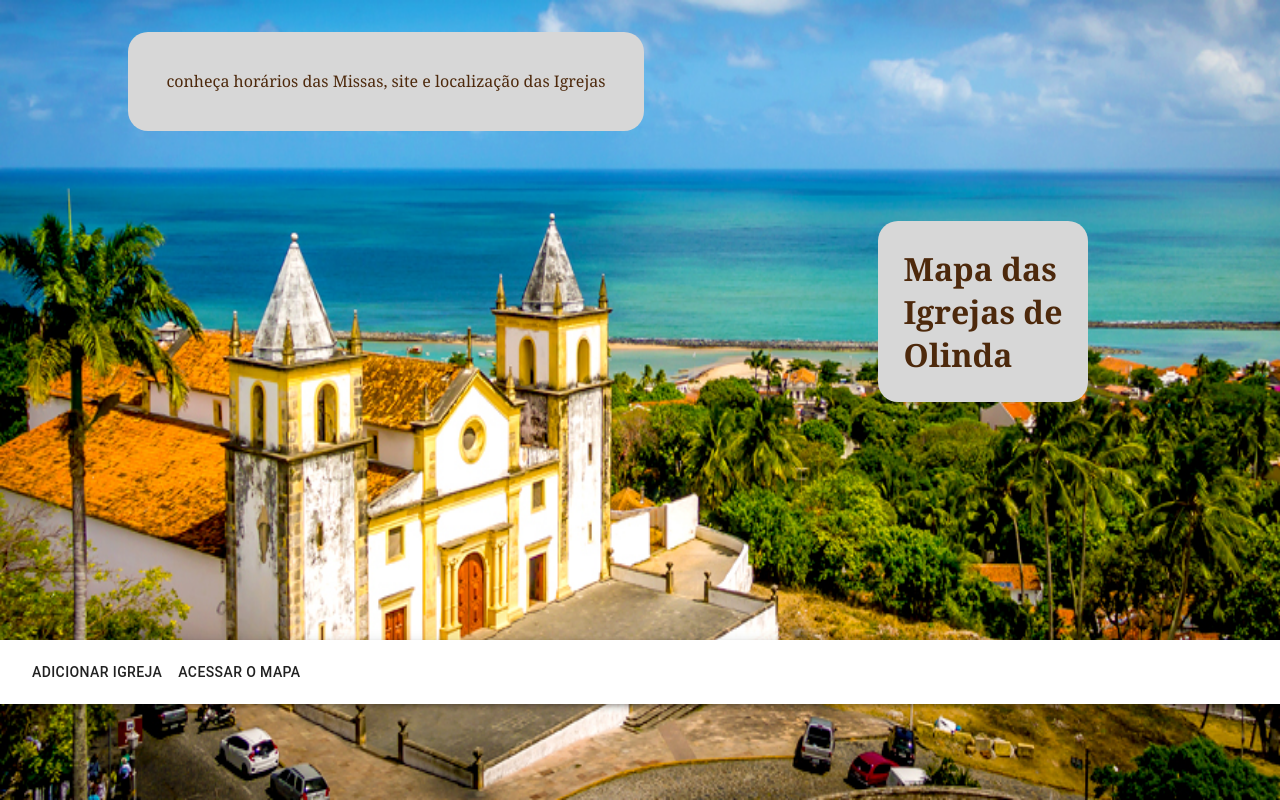
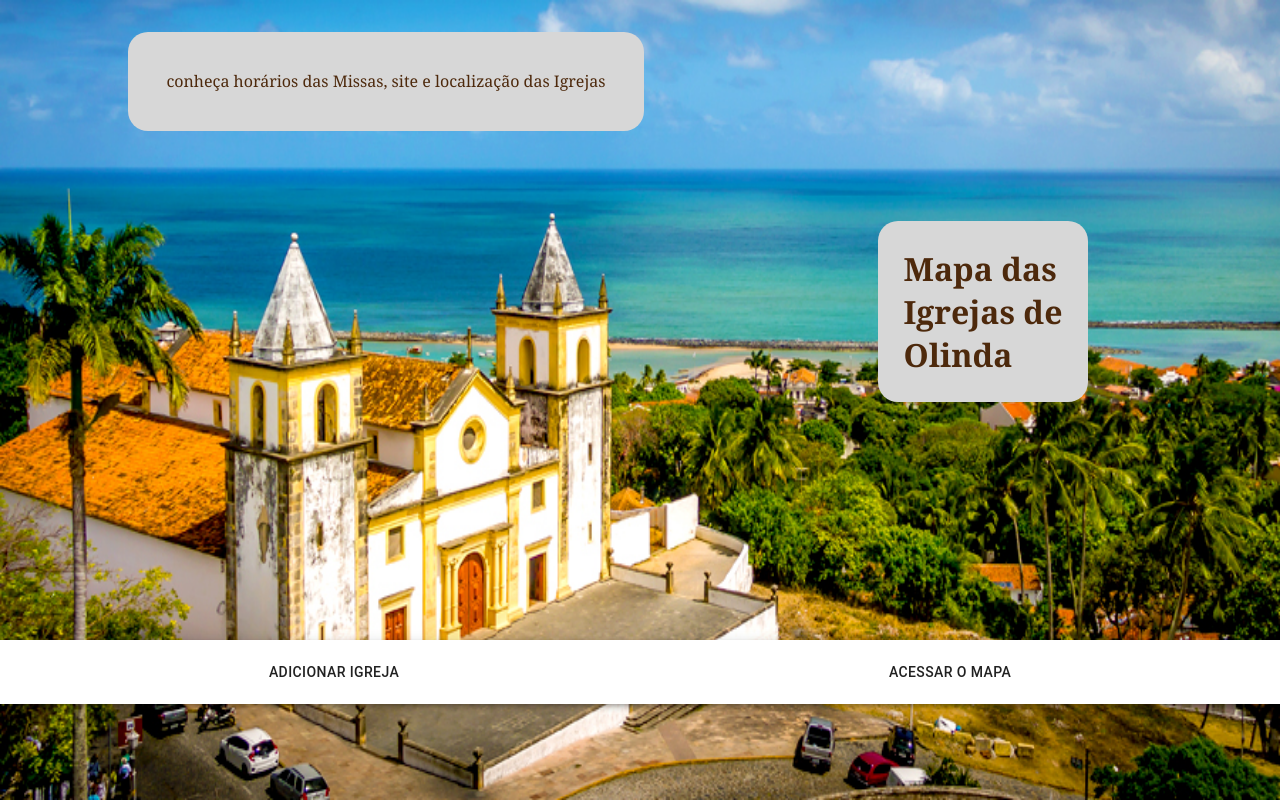
Before and after one commit to luisdelgado/Mapa-das-Igrejas-de-Olinda, a Next.js app: page / in a window 1280 px wide. Built offline with nearby package versions, Linux system fonts and the light colour scheme.

Commit message:
Colocando botões na proporção correta

```diff
--- a/pages/index.js
+++ b/pages/index.js
@@ -8,6 +8,9 @@
 const useStyles = makeStyles((theme) => ({
   root: {
     flexGrow: 1,
+  },
+  button: {
+    flexGrow: 2,
   },
 }));
 
@@ -26,7 +29,7 @@
         <meta property="og:title" content="Mapa das Igrejas de Olinda" />
         <meta property="og:url" content="https://mapa-das-igrejas-de-olinda.vercel.app/" />
         <meta property="og:description" content="Conheça os horários das Missas, site e localização das Igrejas de Olinda." />
-        <meta property="og:image" itemprop="image" content="/assets/favicon.png" />
+        <meta property="og:image" itemProp="image" content="/assets/favicon.png" />
         <meta property="og:type" content="website" />
         <meta property="og:locale" content="pt_BR" />
       </Head>
@@ -40,8 +43,8 @@
         <div className={styles.map}>
           <AppBar color="inherit" position="static">
             <Toolbar>
-              <Button>Adicionar Igreja</Button>
-              <Button>Acessar o Mapa</Button>
+              <Button className={classes.button}>Adicionar Igreja</Button>
+              <Button className={classes.button}>Acessar o Mapa</Button>
             </Toolbar>
           </AppBar>
         </div>
```
